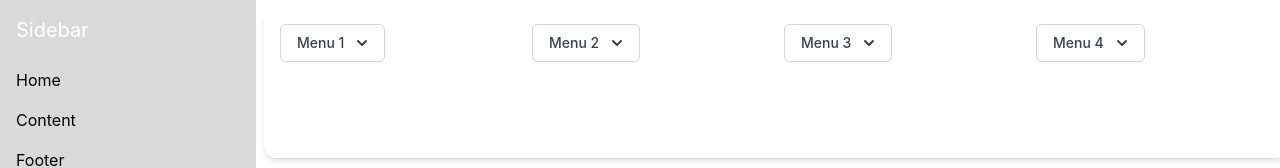
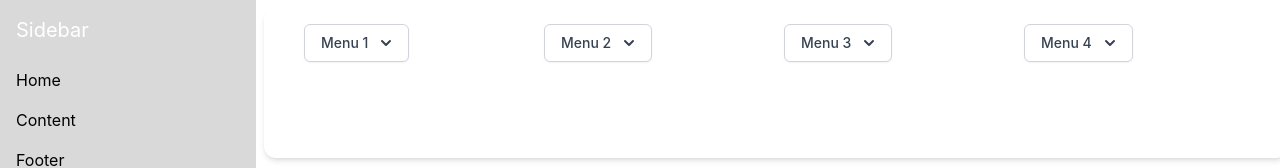
Before and after one commit to tediyo/Amaga-UI, a React (Create React App) app: page /inventory in a window 1280 px wide. Shown: the top 168 px of the page. Built offline with nearby package versions, Linux system fonts and the light colour scheme.

Commit message:
second update

```diff
--- a/src/Components/Inventory/Inventory.js
+++ b/src/Components/Inventory/Inventory.js
@@ -20,9 +20,9 @@ const Inventory = () => {
       </div>
       <div className="flex flex-col flex-grow">
         {/* top-left card */}
-        <div className="absolute top-0 left-64 bg-white shadow-md rounded-lg p-4 m-2 right-9 rounded-xl flex flex-col h-[150px] w-[calc(100%-16rem)]">
+        <div className="absolute top-0 left-64 bg-white shadow-md rounded-lg p-4 m-2 right-7 rounded-xl flex flex-col h-[150px] w-[calc(100%-16rem)]">
           {/* Dropdown menus */}
-          <div className="flex space-x-4 mb-2">
+          <div className="flex space-x-4 mb-2 px-6  w-48: ">
             <div className="flex-1">
               <DropdownMenu title="Menu 1" items={menuItems} />
             </div>
@@ -35,6 +35,7 @@ const Inventory = () => {
             <div className="flex-1">
               <DropdownMenu title="Menu 4" items={menuItems} />
             </div>
+
           </div>
           {/* Card content */}
 
```
